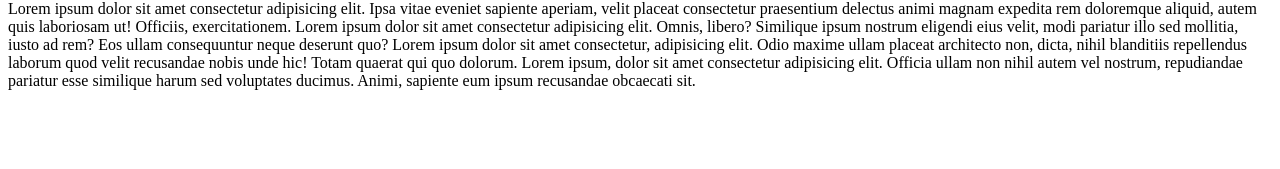
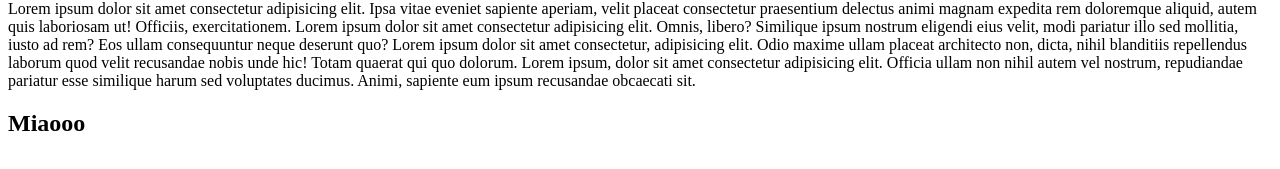
Before and after one commit to Boolean-projects-paolo/esercizio-branche, a plain HTML site: page index.html in a window 1280 px wide. Shown: the part 127-296 px from the top of the page. Drawn offline with Linux system fonts and the light colour scheme.

Commit message:
add: miao

```diff
--- a/index.html
+++ b/index.html
@@ -24,6 +24,7 @@
         pariatur esse similique harum sed voluptates ducimus. Animi, sapiente
         eum ipsum recusandae obcaecati sit.
       </p>
+      <h2>Miaooo</h2>
     </div>
   </body>
 </html>
```
